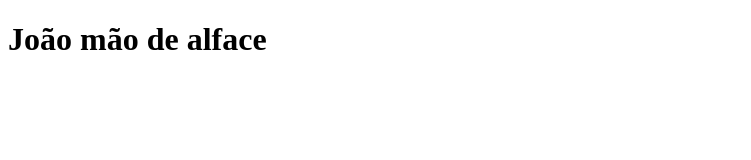
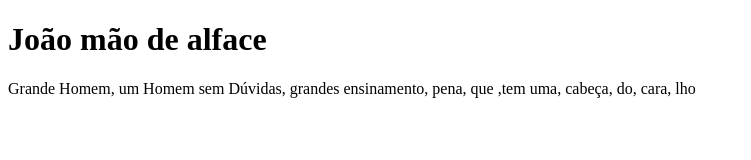
Before and after one commit to erickrost/Estudo, a plain HTML site: page index.html in a window 1280 px wide. Shown: the whole page, without its empty margins (0-751 px from the left). Drawn offline with Linux system fonts and the light colour scheme.

Commit message:
Botei uma enciclopédia sobre o joão

```diff
--- a/index.html
+++ b/index.html
@@ -9,6 +9,7 @@
 
 <body>
 <h1>João mão de alface</h1>
+<p>Grande Homem, um Homem sem Dúvidas, grandes ensinamento, pena, que ,tem uma, cabeça, do, cara, lho</p>
 
 </body>
 
```
